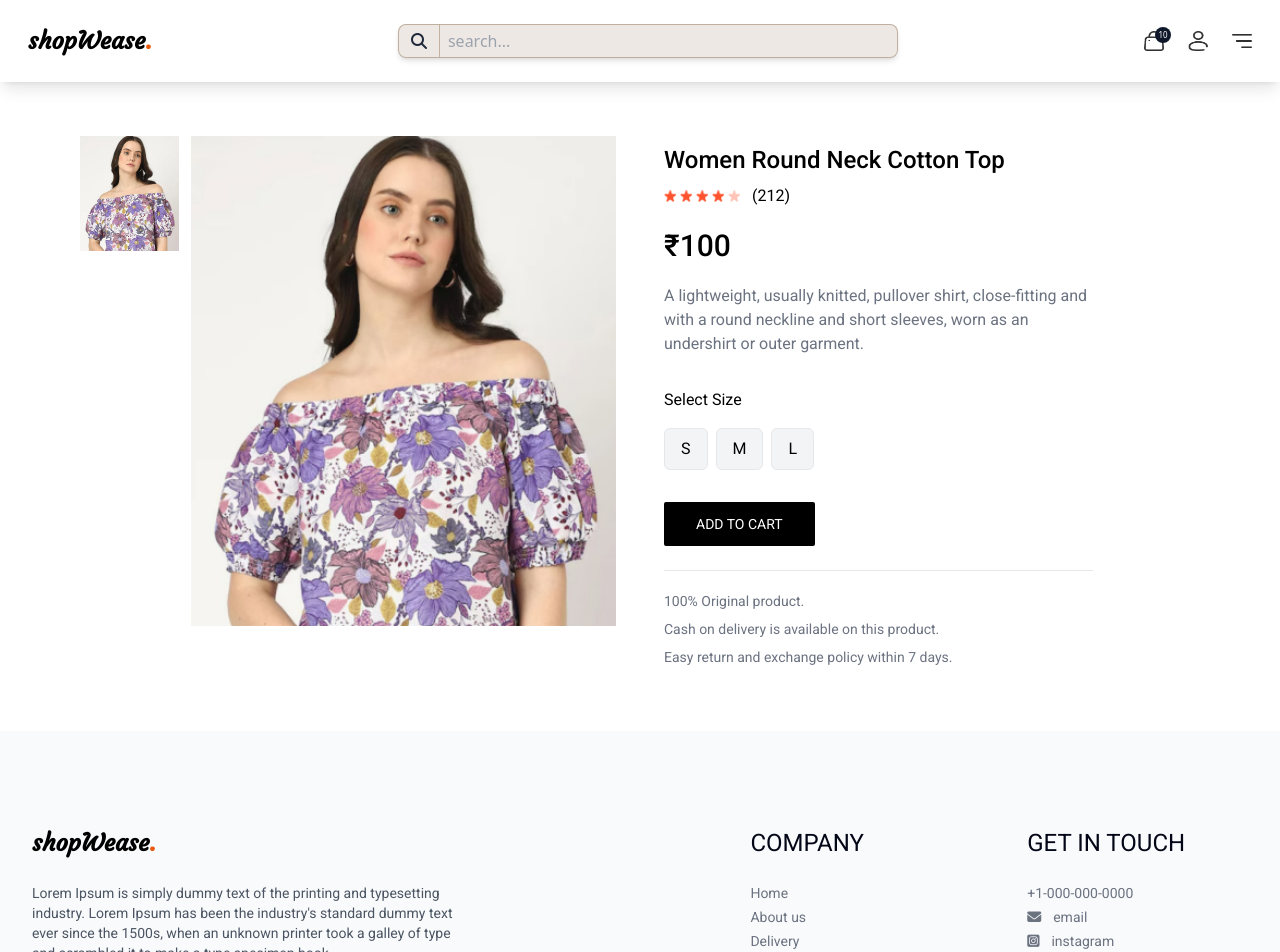
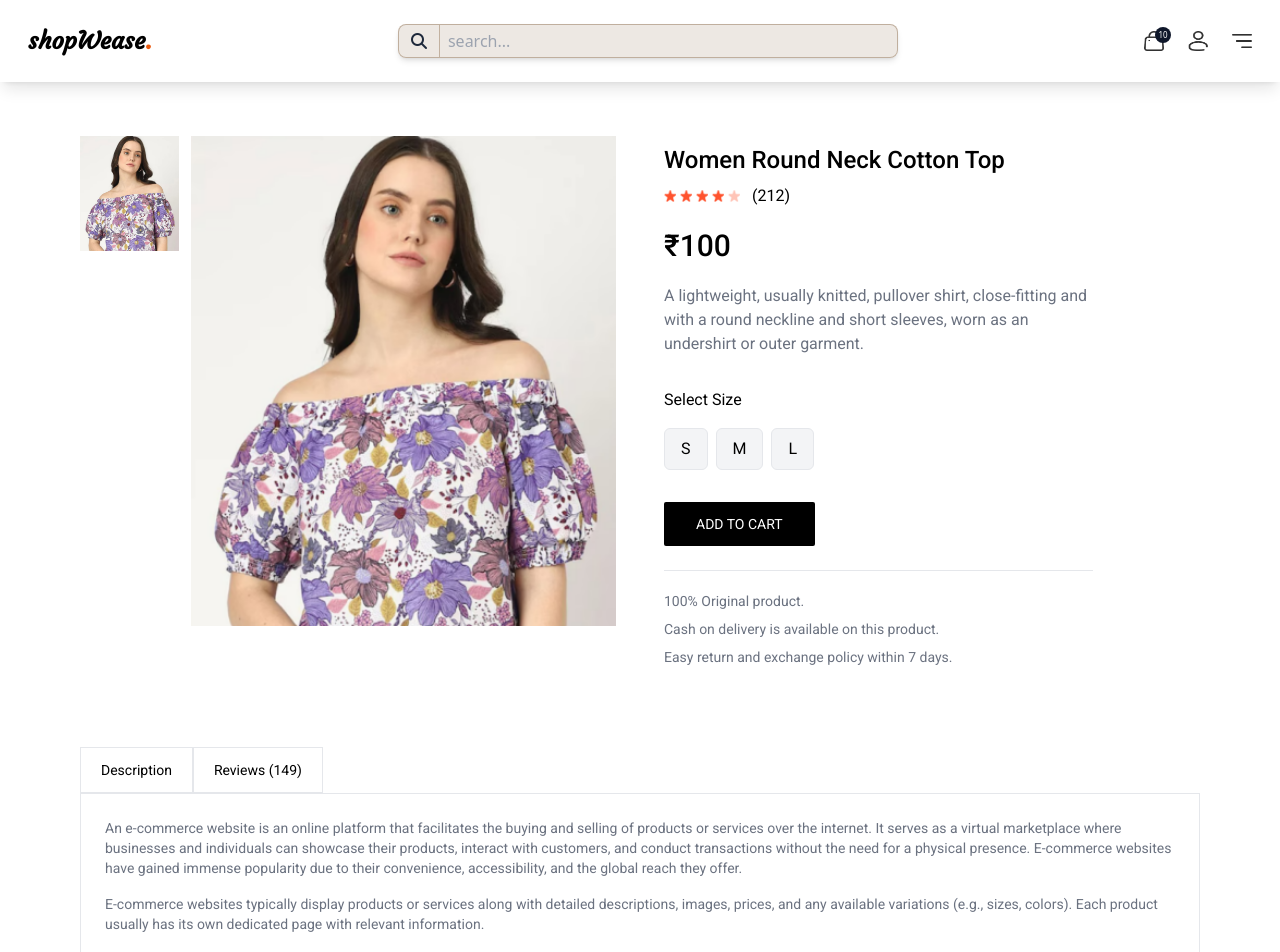
Before and after one commit to Rohanbasnet12/shopWease, a React (Vite) app in the folder client/: page /product/aaaaa in a window 1280 px wide. Shown: the top 952 px of the page. Built offline with nearby package versions, Linux system fonts and the light colour scheme.

Commit message:
First commit of the day

```diff
--- a/client/src/pages/Product.jsx
+++ b/client/src/pages/Product.jsx
@@ -106,6 +106,31 @@ const Product = () => {
             </div>
           </div>
         </div>
+
+        {/* Description review section */}
+        <div className="mt-20">
+          <div className="flex">
+            <p className="border px-5 py-3 text-sm">Description</p>
+            <p className="border px-5 py-3 text-sm">Reviews (149)</p>
+          </div>
+          <div className="flex flex-col gap-4 border px-6 py-6 text-sm text-gray-500">
+            <p>
+              An e-commerce website is an online platform that facilitates the
+              buying and selling of products or services over the internet. It
+              serves as a virtual marketplace where businesses and individuals
+              can showcase their products, interact with customers, and conduct
+              transactions without the need for a physical presence. E-commerce
+              websites have gained immense popularity due to their convenience,
+              accessibility, and the global reach they offer.
+            </p>
+            <p>
+              E-commerce websites typically display products or services along
+              with detailed descriptions, images, prices, and any available
+              variations (e.g., sizes, colors). Each product usually has its own
+              dedicated page with relevant information.
+            </p>
+          </div>
+        </div>
       </div>
     </div>
   ) : (
```
